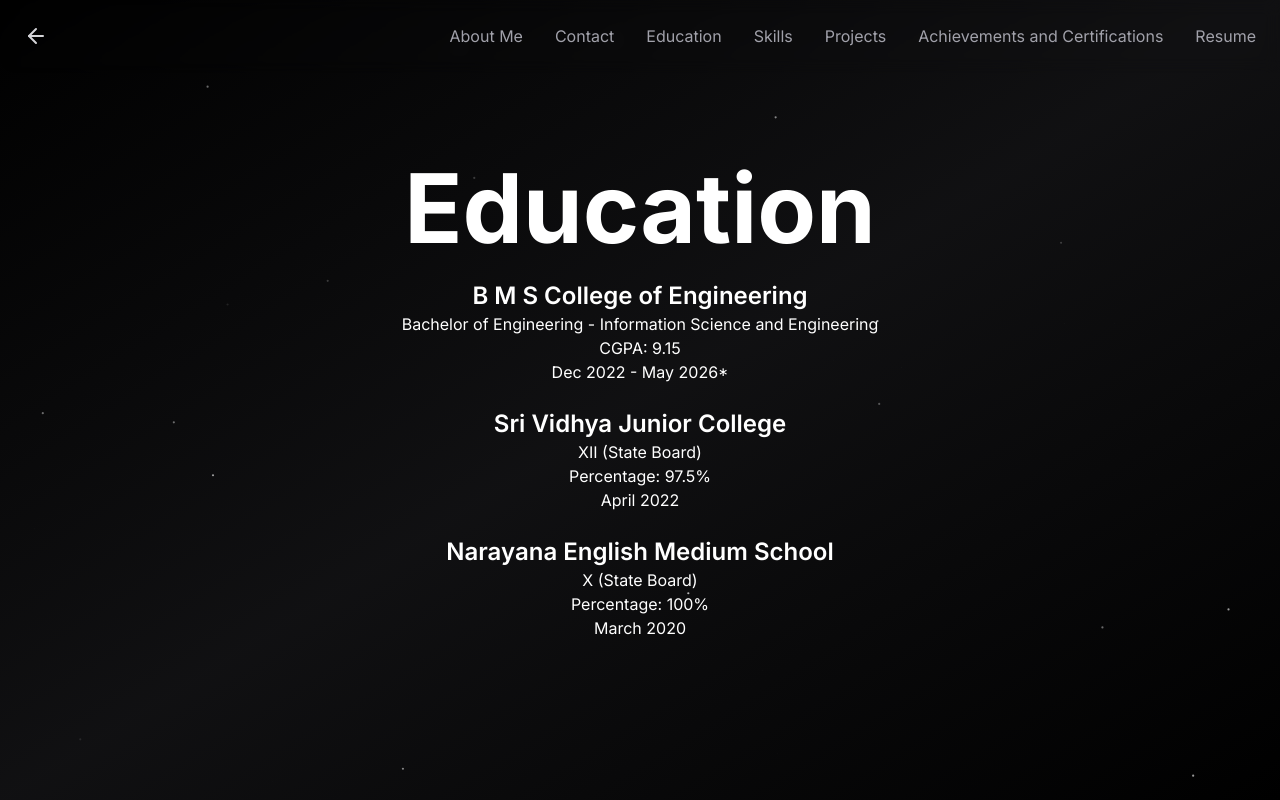
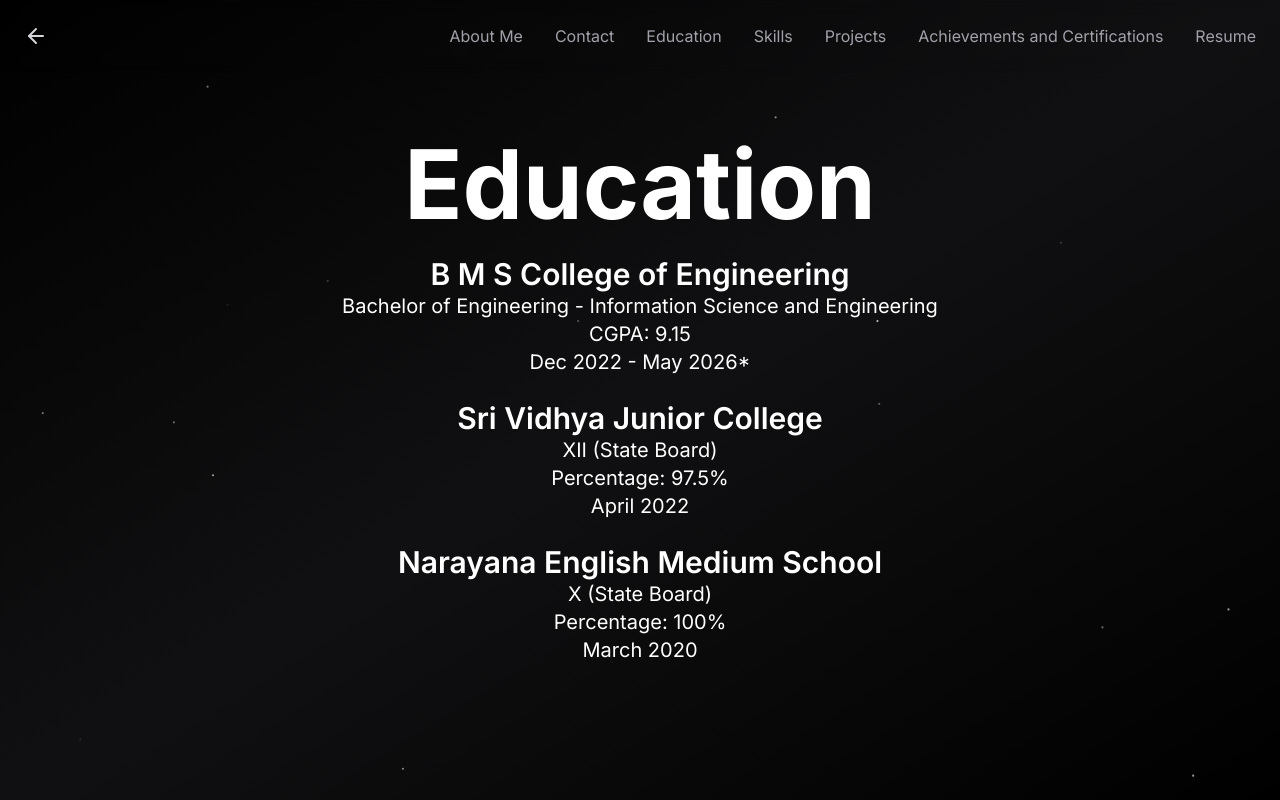
Before and after one commit to NVVPrabhanjan/My-Portfolio-, a Next.js app: page /Education in a window 1280 px wide. Built offline with nearby package versions, Linux system fonts and the light colour scheme; no server answers; what tailwindcss-debug-screens would draw is missing.

Commit message:
just case

```diff
--- a/app/components/Education.tsx
+++ b/app/components/Education.tsx
@@ -13,27 +13,27 @@
       <Navigation />
 
       {/* Main content of the Education section */}
-      <section className="relative z-10 text-center text-white mx-10 my-3">
-        <h1 className="text-4xl font-bold sm:text-6xl md:text-8xl mb-6">
+      <section className="relative z-10 text-center text-white px-4 sm:px-8 lg:px-16 xl:px-32 my-3">
+        <h1 className="text-4xl font-bold sm:text-5xl md:text-6xl lg:text-7xl xl:text-8xl mb-6">
           Education
         </h1>
-        <div className="space-y-6">
+        <div className="space-y-6 text-sm sm:text-base md:text-lg lg:text-xl">
           <div>
-            <h3 className="text-2xl font-semibold">B M S College of Engineering</h3>
+            <h3 className="text-xl sm:text-2xl md:text-3xl font-semibold">B M S College of Engineering</h3>
             <p>Bachelor of Engineering - Information Science and Engineering</p>
             <p>CGPA: 9.15</p>
             <p>Dec 2022 - May 2026*</p>
           </div>
 
           <div>
-            <h3 className="text-2xl font-semibold">Sri Vidhya Junior College</h3>
+            <h3 className="text-xl sm:text-2xl md:text-3xl font-semibold">Sri Vidhya Junior College</h3>
             <p>XII (State Board)</p>
             <p>Percentage: 97.5%</p>
             <p>April 2022</p>
           </div>
 
           <div>
-            <h3 className="text-2xl font-semibold">Narayana English Medium School</h3>
+            <h3 className="text-xl sm:text-2xl md:text-3xl font-semibold">Narayana English Medium School</h3>
             <p>X (State Board)</p>
             <p>Percentage: 100%</p>
             <p>March 2020</p>
--- a/app/components/aboutme.tsx
+++ b/app/components/aboutme.tsx
@@ -13,14 +13,14 @@
       {/* Include the Navigation component */}
       <Navigation />
 
-      <div className="relative z-10 text-center">
-        <h1 className="text-4xl text-white font-bold sm:text-6xl md:text-8xl">
+      <div className="relative z-10 text-center px-4 sm:px-8 lg:px-16 xl:px-32">
+        <h1 className="text-4xl sm:text-5xl md:text-6xl lg:text-7xl xl:text-8xl text-white font-bold">
           About Me
         </h1>
-        <p className="text-white mx-10 my-3 sm:mx-20 lg:mx-52">
+        <p className="text-white mt-4 text-sm sm:text-base md:text-lg lg:text-xl mx-2 sm:mx-4 lg:mx-8 xl:mx-16">
           I am Prabhanjan, an Information Science student with a strong foundation in Java, data structures, algorithms, and problem-solving. I am passionate about web development and have experience working with HTML, CSS, JavaScript, Node.js, SQL, and MongoDB. I enjoy taking on new challenges and collaborating with teams to deliver quality projects. In my free time, I work on personal projects, explore different technologies, and continuously learn new skills to expand my knowledge base.
         </p>
-        <p className="mt-4 text-zinc-400 text-lg">
+        <p className="mt-4 text-zinc-400 text-xs sm:text-sm md:text-base lg:text-lg">
           This page showcases my journey, skills, and passions. Feel free to explore the rest of the site to learn more about me and my work!
         </p>
       </div>
--- a/app/components/projects.tsx
+++ b/app/components/projects.tsx
@@ -8,14 +8,8 @@
     id: 1,
     title: 'My Portfolio',
     description: 'This page showcases my journey, skills, and passions. Feel free to explore the rest of the site to learn more about me and my work!',
-    image: '/Project_MyPortfolio.png', // Replace with your image path
+    image: '/Project_MyPortfolio.png',
   },
-//   {
-//     id: 2,
-//     title: 'Project Two',
-//     description: 'This is a brief description of Project Two.',
-//     image: 'path/to/project-two-image.jpg', // Replace with your image path
-//   },
   // Add more projects as needed
 ];
 
@@ -28,16 +22,16 @@
       {/* Include the Navigation component */}
       <Navigation />
 
-      <div className="relative z-10 text-center">
-        <h1 className="text-4xl text-white font-bold sm:text-6xl md:text-8xl mb-8">
+      <div className="relative z-10 text-center px-4 sm:px-8 lg:px-16 xl:px-32">
+        <h1 className="text-4xl text-white font-bold sm:text-5xl md:text-6xl lg:text-7xl xl:text-8xl mb-8">
           My Projects
         </h1>
         <div className="flex flex-wrap gap-8 justify-center">
           {projects.map(project => (
-            <div key={project.id} className="project-card bg-white p-6 rounded-lg shadow-lg max-w-xs">
-              <img src={project.image} alt={project.title} className="project-image w-full h-48 object-cover rounded-t-lg mb-4" />
-              <h2 className="project-title text-2xl font-semibold mb-2">{project.title}</h2>
-              <p className="project-description text-gray-700">{project.description}</p>
+            <div key={project.id} className="project-card bg-white p-4 sm:p-6 rounded-lg shadow-lg w-full sm:w-64 md:w-72 lg:w-80">
+              <img src={project.image} alt={project.title} className="project-image w-full h-40 sm:h-48 object-cover rounded-t-lg mb-4" />
+              <h2 className="project-title text-xl sm:text-2xl font-semibold mb-2">{project.title}</h2>
+              <p className="project-description text-sm sm:text-base md:text-lg text-gray-700">{project.description}</p>
             </div>
           ))}
         </div>
```
